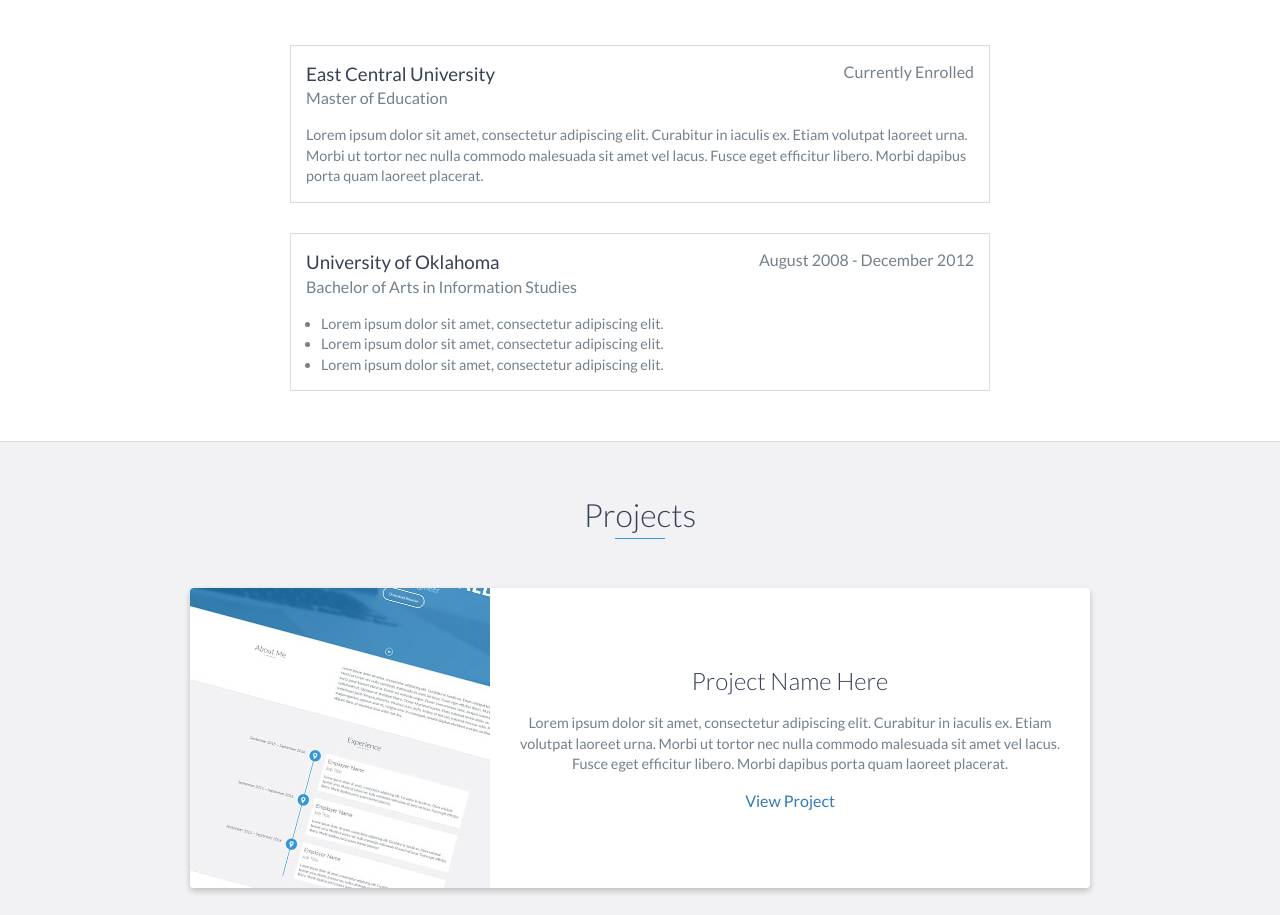
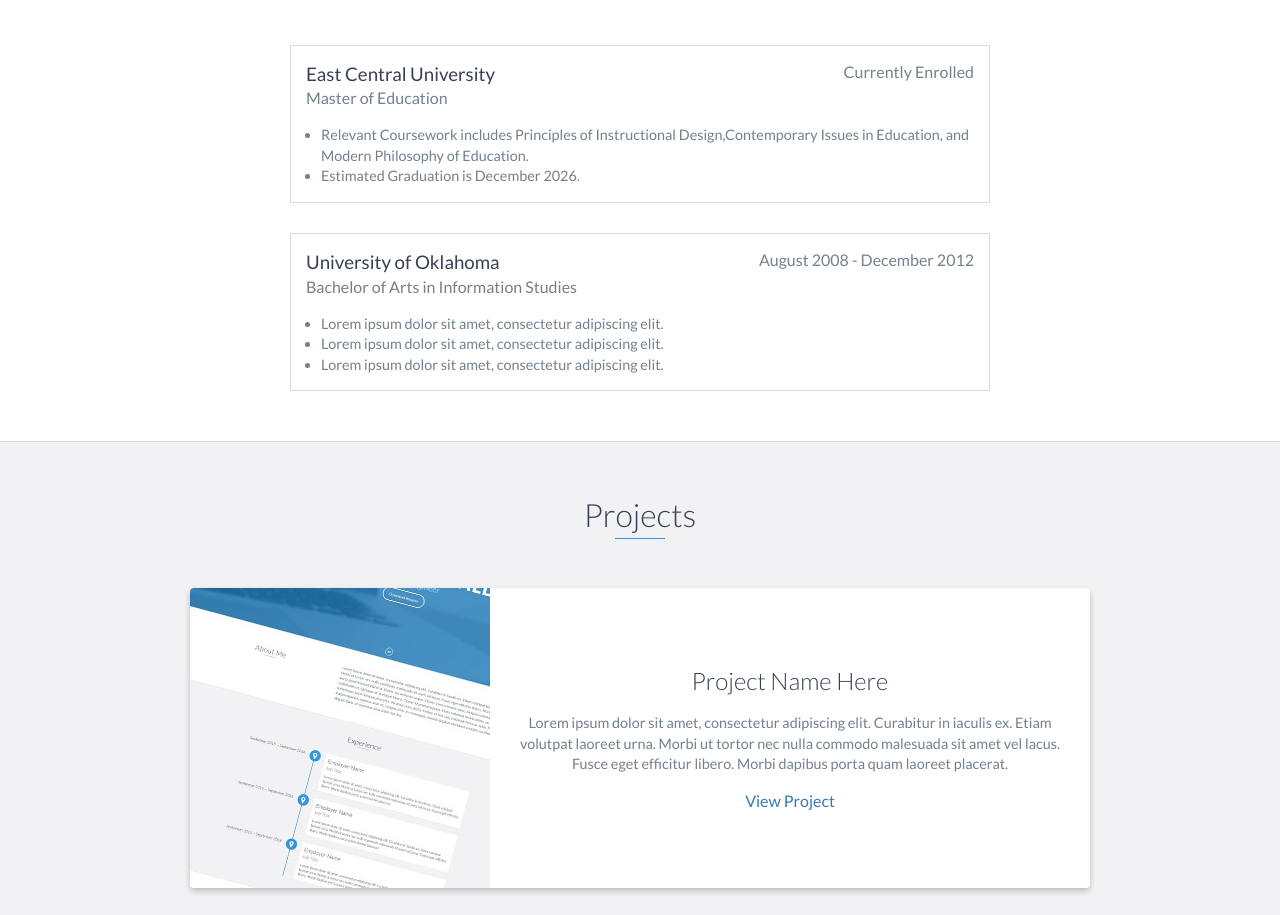
Before and after one commit to blewis90/benlewis, a website: page index.html in a window 1280 px wide. Shown: the part 2020-2935 px from the top of the page. Drawn offline with nearby package versions, Linux system fonts and the light colour scheme.

Commit message:
Update index.html

```diff
--- a/index.html
+++ b/index.html
@@ -119,9 +119,14 @@
             <h3>East Central University</h3>
             <span class="education-date">Currently Enrolled</span>
             <h4>Master of Education</h4>
-            <p>
-                Lorem ipsum dolor sit amet, consectetur adipiscing elit. Curabitur in iaculis ex. Etiam volutpat laoreet urna. Morbi ut tortor nec nulla commodo malesuada sit amet vel lacus. Fusce eget efficitur libero. Morbi dapibus porta quam laoreet placerat.
-            </p>
+                <ul>
+                <li>
+                    Relevant Coursework includes Principles of Instructional Design,Contemporary Issues in Education, and Modern Philosophy of Education.
+                </li>
+                <li>
+                    Estimated Graduation is December 2026.
+                </li>
+            </ul>
         </div>
         <!-- End .education-block -->
 
```
